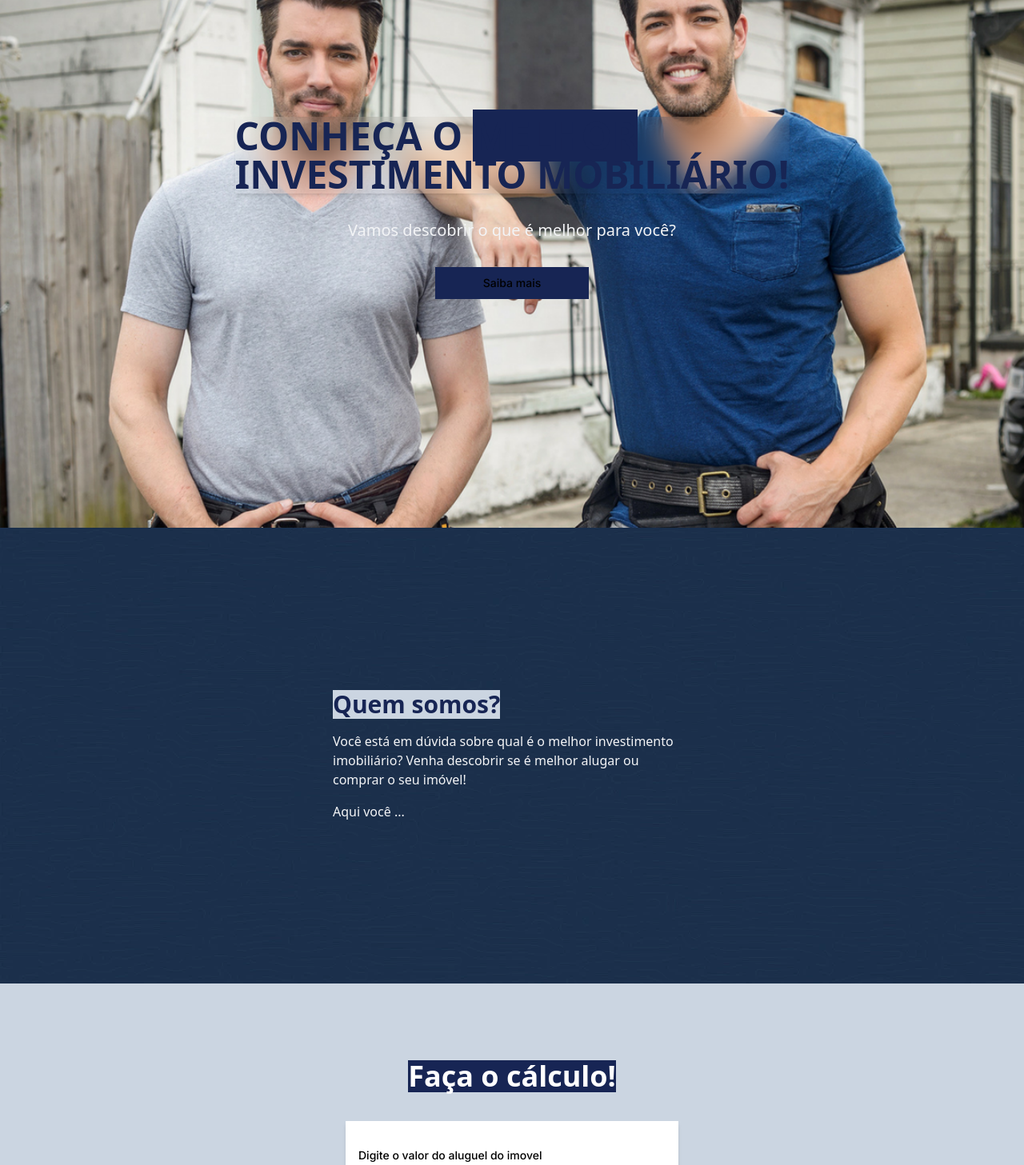
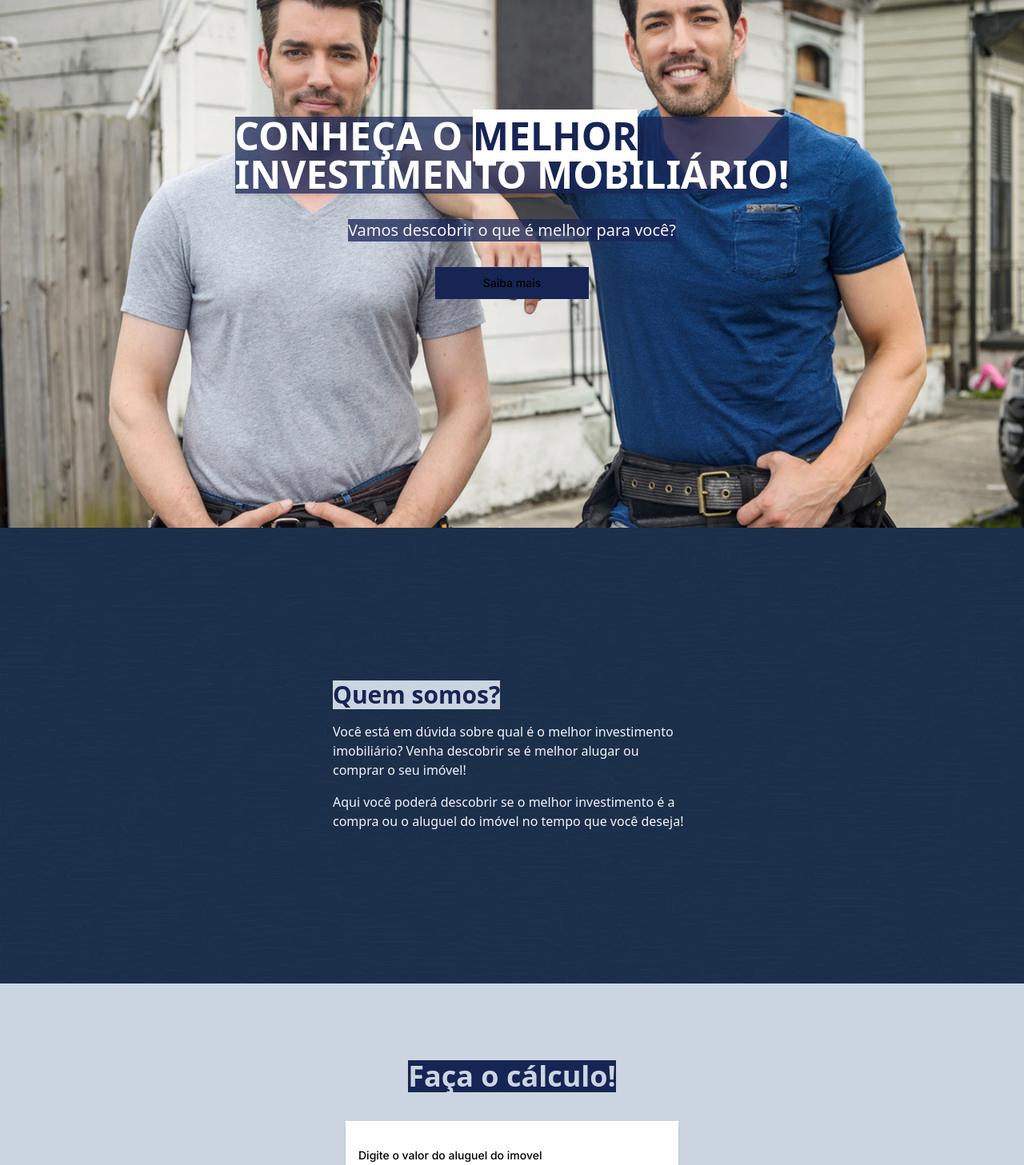
Before and after one commit to Vini-Casanova/InvestimentoImobil, a Next.js app in the folder frontend/: page / in a window 1280 px wide. Shown: the part 140-1597 px from the top of the page at 80% size. Built offline with nearby package versions, Linux system fonts and the light colour scheme.

Commit message:
refactor: changess

```diff
--- a/frontend/src/app/cadastro/page.tsx
+++ b/frontend/src/app/cadastro/page.tsx
@@ -8,7 +8,7 @@ export default function Cadastrar(){
 const router = useRouter()
     return (
       <main className="h-screen bg-slate-300">
-           <Button
+           <Button className="w-35 max-w-[12rem] bg-blue-950 text-black-900"
            onClick={() => router.push('/')}>
             voltar
            </Button>
--- a/frontend/src/app/components/sections/About.tsx
+++ b/frontend/src/app/components/sections/About.tsx
@@ -20,7 +20,7 @@ export function About() {
             o seu imóvel!
           </Text>
           <Text className="text-black md:text-base">
-          Aqui você ...
+          Aqui você poderá descobrir se o melhor investimento é a compra ou o aluguel do imóvel no tempo que você deseja!
 
           </Text>
         </div>
--- a/frontend/src/app/components/sections/Calc.tsx
+++ b/frontend/src/app/components/sections/Calc.tsx
@@ -22,7 +22,7 @@ export function Calc() {
        <Heading
             size="2xl"
             className=" w-fit bg-blue-950"
-            color="text-white"
+            color="text-slate-300"
           >
             Faça o cálculo!
         </Heading>
@@ -74,7 +74,7 @@ export function Calc() {
         </SelectGroup>
       </SelectContent>
     </Select>
-    <div className="flex w-20 h-10 mt-5 mb-10 justify-center bg-blue-950 ">
+    <div className="flex w-20 h-10 mt-5 mb-10 justify-center max-w-[12rem] bg-blue-950 text-white">
     <Button variant="secondary">Calcular</Button>
     </div>
           </div>
--- a/frontend/src/app/components/sections/Hero.tsx
+++ b/frontend/src/app/components/sections/Hero.tsx
@@ -1,32 +1,44 @@
+'use client'
 import { Button } from "@/components/ui/button";
 import {Text} from '../elements/Text'
 import { Heading } from '../elements/Heading';
+import { useRouter } from "next/navigation";
+import {  useState } from "react";
 
 export function Hero() {
+  const router = useRouter()
+  const [activeSection, setActiveSection] = useState("");
   const handleGoAbout = () => {
     const about = document.getElementById("sobre");
     about?.scrollIntoView({ behavior: "smooth" });
   };
+  const handleGoSection = (section: string) => {
+    const sectionRef = document.getElementById(section);
+    if (sectionRef) {
+      sectionRef.scrollIntoView({ behavior: "smooth" });
 
+      setActiveSection(section);
+    }
+  };
   return (
     <section
       className="flex h-screen w-full flex-col items-center justify-center gap-8 bg-[url('/irmaosaobra.png')] bg-cover bg-center px-20 transition-shadow max-md:gap-4 max-md:px-4 "
       id="inicio"
     >
-      <Heading asChild size="6xl"  color="text-blue-950 ">
-        <strong className="text-5xl max-md:text-center shadow-md backdrop-blur-[18px]  max-md:text-2xl">
+      <Heading asChild size="6xl"  color="text-white ">
+        <strong className="text-5xl max-md:text-center shadow-md bg-blue-950 bg-opacity-75 max-md:text-2xl">
           CONHEÇA O {" "}
-          <span className="bg-blue-950 text-black-900">MELHOR</span> {" "}
+          <span className="bg-white text-blue-950" color="text-blue-950">MELHOR</span> {" "}
           <br /> INVESTIMENTO MOBILIÁRIO!
         </strong>
       </Heading>
-      <Text className="text-center text-xl text-black max-md:text-base">
+      <Text className="text-center text-xl text-black max-md:text-base  bg-blue-950 bg-opacity-75">
         Vamos descobrir o que é melhor para você?
       </Text>
 
       <Button
         className="w-48 max-w-[12rem] bg-blue-950 text-black-900"
-
+        onClick={() => handleGoSection("Calc")}
       >
         Saiba mais
       </Button>
--- a/frontend/src/app/components/sections/Historic.tsx
+++ b/frontend/src/app/components/sections/Historic.tsx
@@ -3,22 +3,27 @@ import { Input } from "@/components/ui/input";
 import { Label } from "@/components/ui/label";
 import { Button } from "@/components/ui/button";
 import { useRouter } from "next/navigation";
+import {Text} from '../elements/Text'
 
 export function Historic() {
   const router = useRouter();
   return (
     <div
-      className="mt-24 flex w-full relative  min-h-[calc(100vh_-_230px)] flex-col items-center justify-center gap-9 px-20 max-[1234px]:flex-wrap max-md:px-4 md:justify-center"
+      className=" flex w-full  min-h-[calc(100vh_-_230px)] flex-col items-center  gap-9 px-20 max-[1234px]:flex-wrap max-md:px-4 "
       id="Historics"
     >
  <Heading
             size="xl"
-            className=" w-fit bg-slate-300"
+            className=" w-fit bg-slate-300 mt-12"
             color="text-blue-950"
           >
-            Quem somos?
+            Histórico
           </Heading>
 
+          <Text className="text-black md:text-base" color="text-blue-950">
+          Aqui você poderá visualizar todos os cálculos antecedentes
+
+          </Text>
         </div>
 
 
--- a/frontend/src/app/components/sections/Login.tsx
+++ b/frontend/src/app/components/sections/Login.tsx
@@ -30,8 +30,8 @@ id='LogIn'>
     </div>
 
 </div>
-<div className="flex w-20 h-10 mt-2 mb-10 justify-center bg-blue-950 ">
-    <Button variant="secondary">entrar</Button>
+<div className="flex w-20 h-10 mt-2 mb-10 justify-center bg-blue-950 text-white">
+    <Button  onClick={() => router.push("historico")} variant="secondary">entrar</Button>
     </div>
 </div>
 
--- a/frontend/src/app/components/sections/SignUp.tsx
+++ b/frontend/src/app/components/sections/SignUp.tsx
@@ -2,7 +2,9 @@ import { Heading } from "../elements/Heading";
 import { Input } from "@/components/ui/input";
 import { Label } from "@/components/ui/label";
 import { Button } from "@/components/ui/button";
+import { useRouter } from "next/navigation";
 export function SignIn() {
+  const router = useRouter()
   return (
     <div
       className=" flex w-full h-full flex-col items-center justify-center gap-9 px-20 max-[1234px]:flex-wrap max-md:px-4 md:justify-center"
@@ -34,8 +36,8 @@ export function SignIn() {
               <Input id="senha" type="password" />
             </div>
           </div>
-          <div className="flex w-20 h-10 mt-2 mb-10 justify-center bg-blue-950 ">
-            <Button variant="secondary">entrar</Button>
+          <div className="flex w-20 h-10 mt-2 mb-10 justify-center bg-blue-950 text-white">
+            <Button  onClick={() => router.push("historico")} variant="secondary">entrar</Button>
           </div>
         </div>
       </div>
--- a/frontend/src/app/historico/page.tsx
+++ b/frontend/src/app/historico/page.tsx
@@ -7,7 +7,7 @@ const Historico: NextPage = () =>{
     const router = useRouter()
     return (
       <main className="h-screen bg-slate-300">
-            <Button
+            <Button className="w-35 max-w-[12rem] bg-blue-950 text-white"
            onClick={() => router.push('/')}>
             voltar
            </Button>
--- a/frontend/src/app/login/page.tsx
+++ b/frontend/src/app/login/page.tsx
@@ -7,7 +7,7 @@ const Logar: NextPage = () =>{
     const router = useRouter()
     return (
       <main className="h-screen bg-slate-300">
-            <Button
+            <Button className="w-35 max-w-[12rem] bg-blue-950 text-black-900"
            onClick={() => router.push('/')}>
             voltar
            </Button>
```
